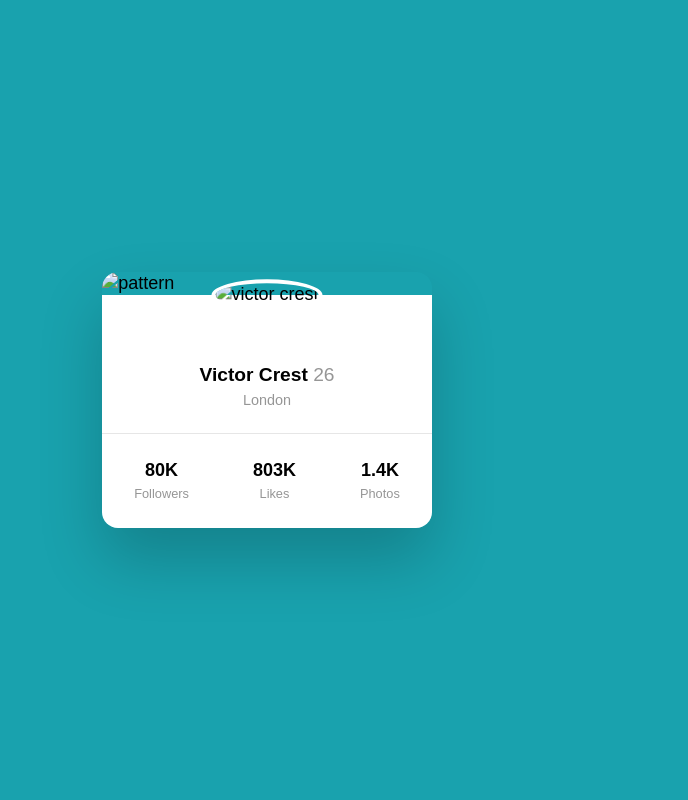
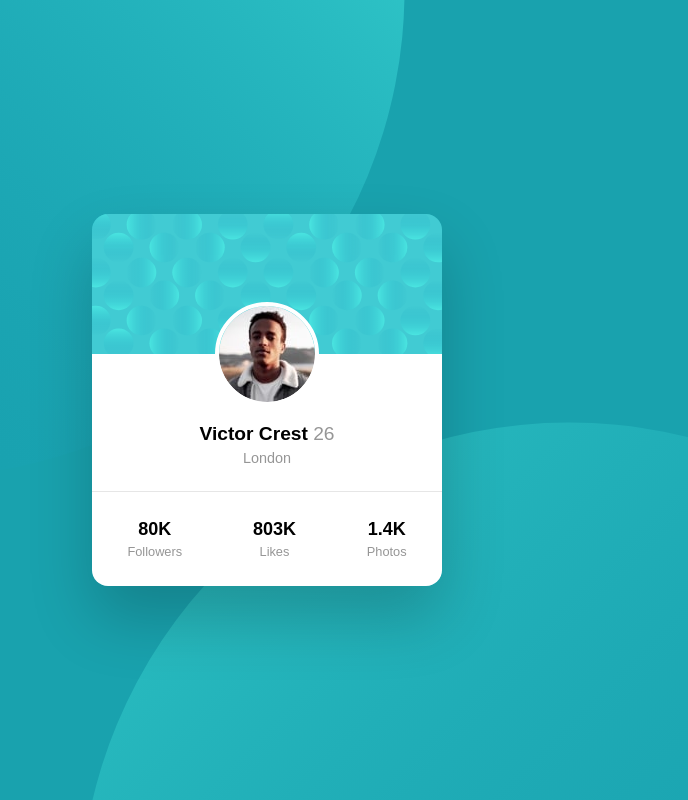
Before and after one commit to amrajat/profile-card-component, a plain HTML site: page index.html in a window 1280 px wide. Shown: the whole page, without its empty margins (373-1061 px from the left). Drawn offline with Linux system fonts and the light colour scheme; the site is published under a folder, as on GitHub Pages, so addresses that start at the root find nothing.

Commit message:
update files path in both files index.html and style.css file

```diff
--- a/index.html
+++ b/index.html
@@ -15,10 +15,10 @@
   </head>
   <body>
     <main class="card">
-      <img src="/images/bg-pattern-card.svg" alt="pattern" class="card__bg" />
+      <img src="./images/bg-pattern-card.svg" alt="pattern" class="card__bg" />
       <div class="card__data">
         <img
-          src="/images/image-victor.jpg"
+          src="./images/image-victor.jpg"
           alt="victor crest"
           class="card__profile-image"
         />
--- a/style.css
+++ b/style.css
@@ -40,9 +40,9 @@ body {
   font-size: 1.125rem;
   line-height: 1.3;
 
-  background: url(/images/bg-pattern-bottom.svg) bottom -600px right -150px
+  background: url(./images/bg-pattern-bottom.svg) bottom -600px right -150px
       no-repeat,
-    url(/images/bg-pattern-top.svg) top -500px left -200px no-repeat;
+    url(./images/bg-pattern-top.svg) top -500px left -200px no-repeat;
   background-color: var(--color-primary);
 }
 
```
